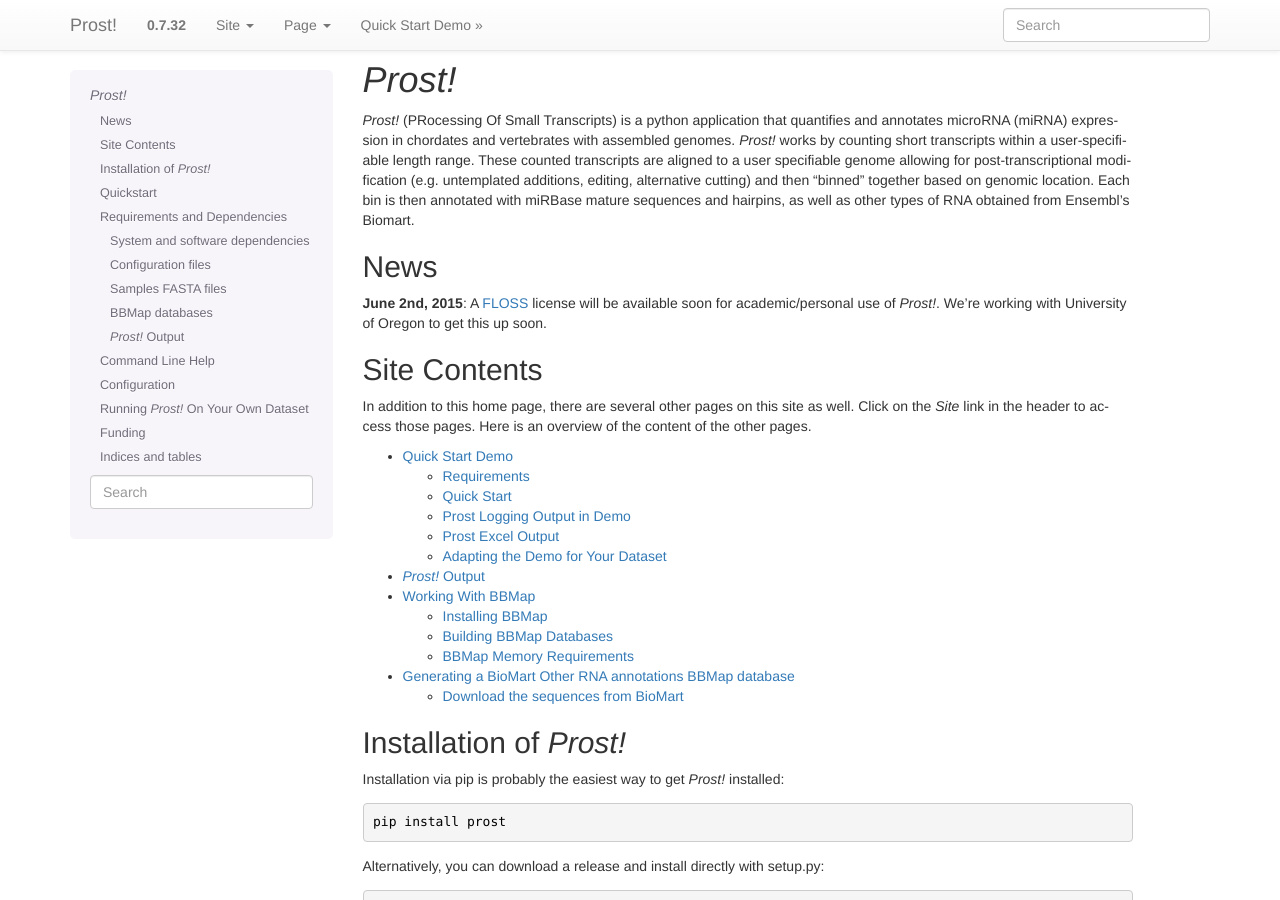
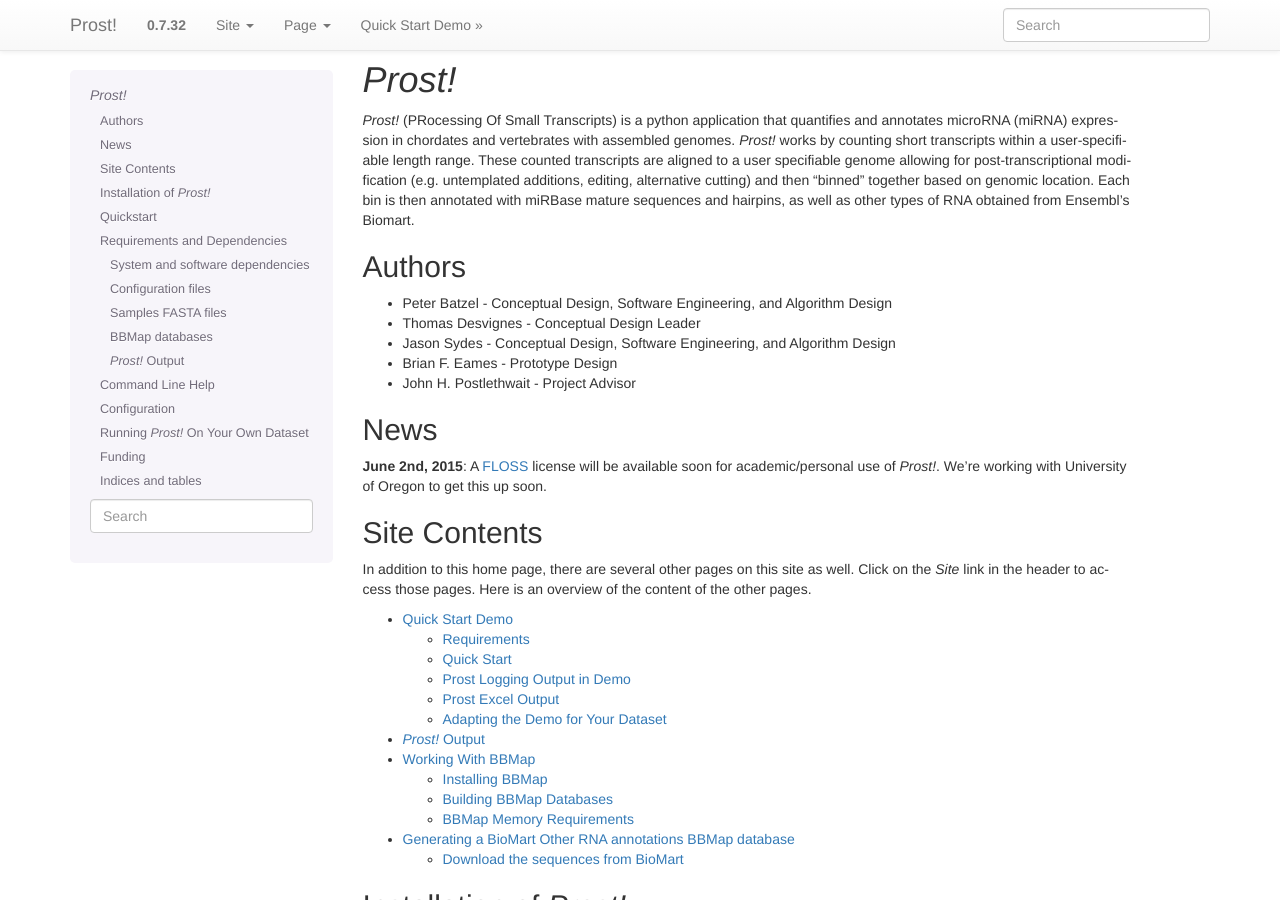
Before and after one commit to uoregon-postlethwait/prost, a Sphinx documentation site: the page built from docs/index.rst, in a window 1280 px wide and 900 px high. Built offline with Sphinx 7.4.7, drawn with Linux system fonts in a browser that asks for light colours; the version number is read from the project's files by our own code.

Commit message:
Added Authors

```diff
--- a/docs/index.rst
+++ b/docs/index.rst
@@ -13,6 +13,15 @@
 then "binned" together based on genomic location.  Each bin is then annotated
 with miRBase mature sequences and hairpins, as well as other types of RNA
 obtained from Ensembl's Biomart.
+
+Authors
+=======
+
+* Peter Batzel - Conceptual Design, Software Engineering, and Algorithm Design
+* Thomas Desvignes - Conceptual Design Leader
+* Jason Sydes - Conceptual Design, Software Engineering, and Algorithm Design
+* Brian F. Eames - Prototype Design
+* John H. Postlethwait - Project Advisor
 
 News
 ====
```
Also changed, not shown: README.rst (+9 -0 lines).
